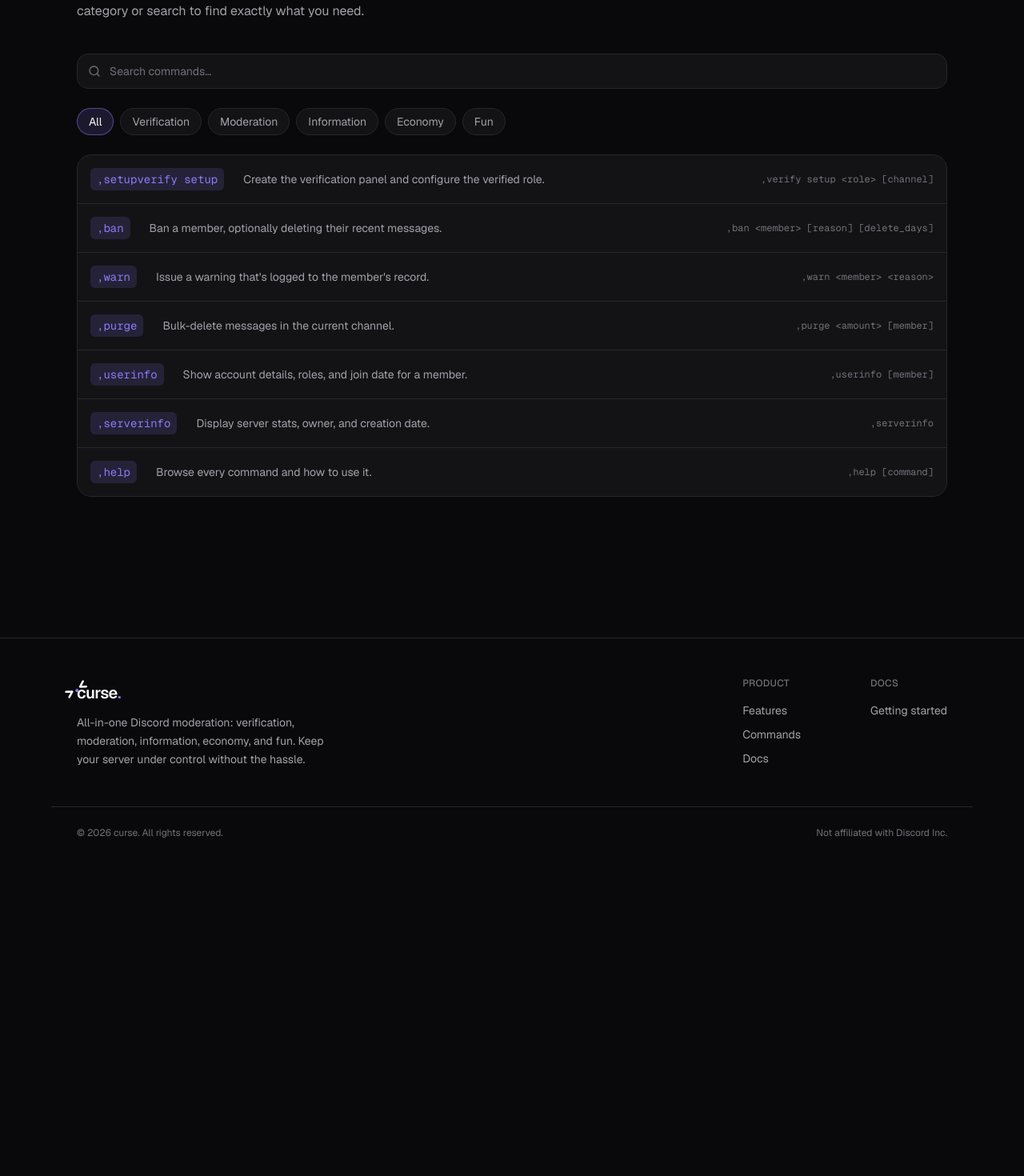
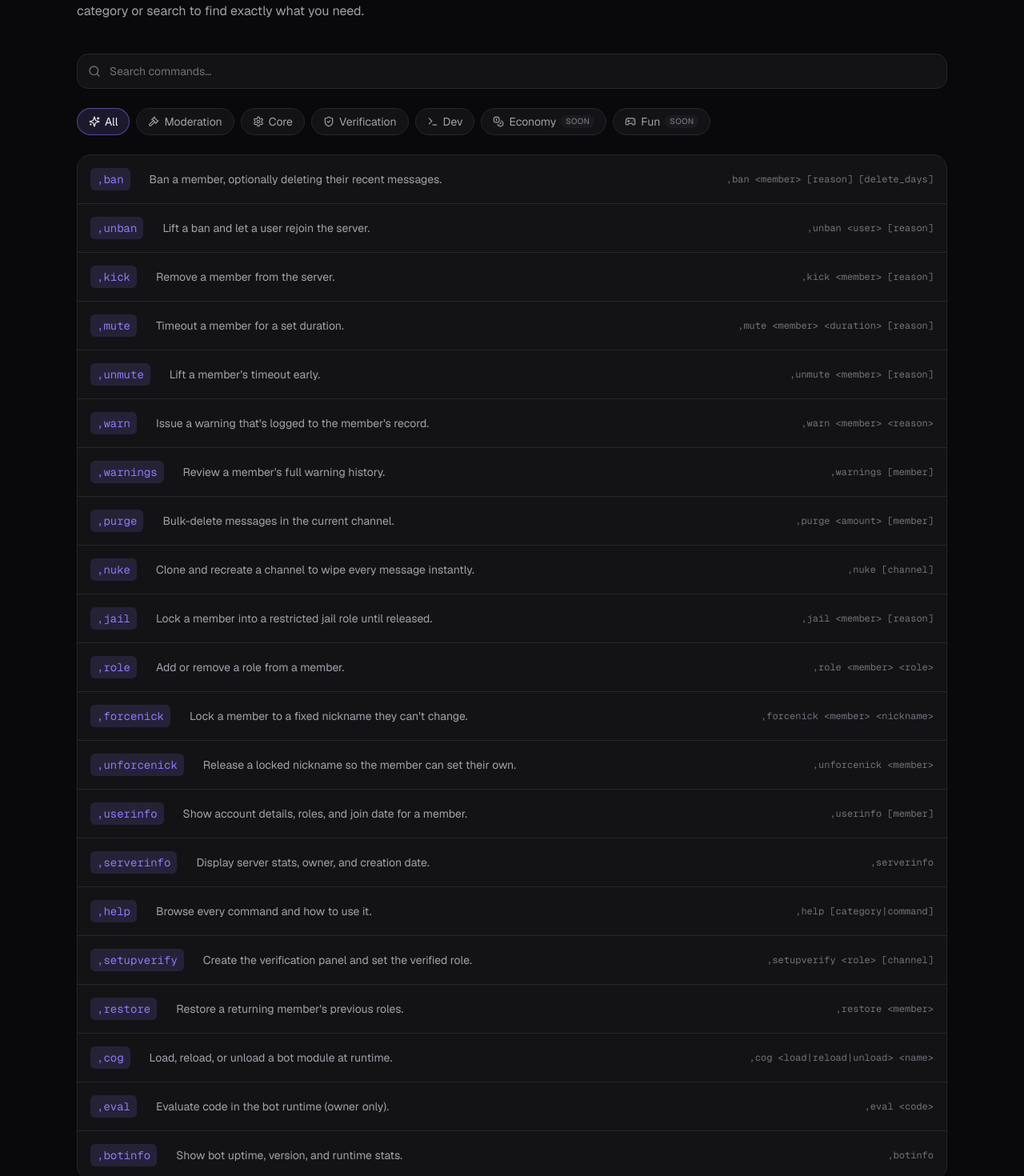
Before and after one commit to yvesdeniz/curse-web, a Next.js app: page /commands in a window 1280 px wide. Shown: the part 260-1730 px from the top of the page at 80% size. Before the commit the page ends 1333 px from the top, so only its background shows below. Built offline with nearby package versions, Linux system fonts and the light colour scheme; no server answers.

Commit message:
feat: changelog added, new commands added to /commands/route

```diff
--- /dev/null
+++ b/app/changelog/page.tsx
@@ -0,0 +1,65 @@
+import type { Metadata } from "next";
+import { Container } from "@/components/Container";
+import { SectionHeading } from "@/components/SectionHeading";
+import { Reveal } from "@/components/Reveal";
+import { Prose } from "@/components/Prose";
+import { getChangelog } from "@/lib/changelog";
+
+export const metadata: Metadata = {
+  title: "Changelog",
+  description:
+    "Every release of curse — new commands, improvements, and fixes, newest first.",
+};
+
+const dateFmt = new Intl.DateTimeFormat("en-US", {
+  year: "numeric",
+  month: "long",
+  day: "numeric",
+});
+
+export default function ChangelogPage() {
+  const entries = getChangelog();
+
+  return (
+    <Container className="py-16 sm:py-20">
+      <SectionHeading
+        eyebrow="Changelog"
+        title="What's new"
+        subtitle="Every release of curse — new commands, improvements, and fixes. Newest first."
+      />
+
+      <ol className="relative mt-12 flex flex-col gap-12 border-l border-border pl-8 sm:pl-10">
+        {entries.map((entry, i) => (
+          <Reveal as="li" key={entry.slug} delay={i * 70} className="relative">
+            {/* Timeline node, centered on the rail */}
+            <span
+              aria-hidden
+              className="absolute -left-[2.3125rem] top-1.5 sm:-left-[2.8125rem]"
+            >
+              <span className="absolute -inset-1.5 rounded-full bg-accent/15" />
+              <span className="relative block size-2.5 rounded-full bg-accent ring-4 ring-background" />
+            </span>
+
+            <div className="flex flex-wrap items-center gap-x-3 gap-y-2">
+              <span className="rounded-full border border-accent/40 bg-accent/10 px-2.5 py-0.5 font-mono text-xs text-accent">
+                v{entry.version}
+              </span>
+              {entry.title ? (
+                <span className="text-sm font-medium text-foreground">
+                  {entry.title}
+                </span>
+              ) : null}
+              <time dateTime={entry.date} className="text-xs text-faint">
+                {dateFmt.format(new Date(entry.date))}
+              </time>
+            </div>
+
+            <Prose className="mt-4">
+              <div dangerouslySetInnerHTML={{ __html: entry.html }} />
+            </Prose>
+          </Reveal>
+        ))}
+      </ol>
+    </Container>
+  );
+}
--- a/app/layout.tsx
+++ b/app/layout.tsx
@@ -29,7 +29,6 @@ export const metadata: Metadata = {
   }
 };
 
-// Discord (and other unfurlers) use theme-color for the embed's accent bar.
 export const viewport: Viewport = {
   themeColor: "#8b7cf6",
 };
--- a/components/CommandList.tsx
+++ b/components/CommandList.tsx
@@ -1,8 +1,12 @@
 "use client";
 
 import { useMemo, useState } from "react";
-import { Search, SearchX } from "lucide-react";
-import { commands, categories, type CommandCategory } from "@/lib/commands";
+import { Search, SearchX, Sparkles } from "lucide-react";
+import {
+  commands,
+  categoryMeta,
+  type CommandCategory,
+} from "@/lib/commands";
 import { cn } from "@/lib/cn";
 
 type Filter = "All" | CommandCategory;
@@ -23,7 +27,9 @@ export function CommandList() {
     });
   }, [filter, query]);
 
-  const tabs: Filter[] = ["All", ...categories];
+  const activeMeta =
+    filter === "All" ? null : categoryMeta.find((c) => c.name === filter);
+  const showingComingSoon = activeMeta?.comingSoon ?? false;
 
   return (
     <div className="flex flex-col gap-6">
@@ -41,31 +47,33 @@ export function CommandList() {
       </div>
 
       {/* Category pills */}
-      <div className="flex flex-wrap gap-2" role="tablist" aria-label="Filter by category">
-        {tabs.map((tab) => {
-          const active = filter === tab;
-          return (
-            <button
-              key={tab}
-              type="button"
-              role="tab"
-              aria-selected={active}
-              onClick={() => setFilter(tab)}
-              className={cn(
-                "rounded-full border px-3.5 py-1.5 text-sm transition-colors",
-                active
-                  ? "border-accent/50 bg-accent/15 text-foreground"
-                  : "border-border bg-surface text-muted hover:text-foreground",
-              )}
-            >
-              {tab}
-            </button>
-          );
-        })}
+      <div
+        className="flex flex-wrap gap-2"
+        role="tablist"
+        aria-label="Filter by category"
+      >
+        <CategoryPill
+          label="All"
+          icon={Sparkles}
+          active={filter === "All"}
+          onClick={() => setFilter("All")}
+        />
+        {categoryMeta.map((cat) => (
+          <CategoryPill
+            key={cat.name}
+            label={cat.name}
+            icon={cat.icon}
+            comingSoon={cat.comingSoon}
+            active={filter === cat.name}
+            onClick={() => setFilter(cat.name)}
+          />
+        ))}
       </div>
 
       {/* Results */}
-      {results.length > 0 ? (
+      {showingComingSoon ? (
+        <ComingSoon category={filter as CommandCategory} />
+      ) : results.length > 0 ? (
         <ul className="divide-y divide-border overflow-hidden rounded-2xl border border-border bg-surface">
           {results.map((c) => (
             <li
@@ -102,3 +110,61 @@ export function CommandList() {
     </div>
   );
 }
+
+function CategoryPill({
+  label,
+  icon: Icon,
+  active,
+  comingSoon,
+  onClick,
+}: {
+  label: string;
+  icon: React.ComponentType<{ className?: string }>;
+  active: boolean;
+  comingSoon?: boolean;
+  onClick: () => void;
+}) {
+  return (
+    <button
+      type="button"
+      role="tab"
+      aria-selected={active}
+      onClick={onClick}
+      className={cn(
+        "inline-flex items-center gap-1.5 rounded-full border px-3.5 py-1.5 text-sm transition-colors",
+        active
+          ? "border-accent/50 bg-accent/15 text-foreground"
+          : "border-border bg-surface text-muted hover:text-foreground",
+      )}
+    >
+      <Icon className="size-3.5" />
+      {label}
+      {comingSoon ? (
+        <span className="rounded-full bg-surface-2 px-1.5 py-px text-[10px] font-medium uppercase tracking-wide text-faint">
+          soon
+        </span>
+      ) : null}
+    </button>
+  );
+}
+
+function ComingSoon({ category }: { category: CommandCategory }) {
+  return (
+    <div className="flex flex-col items-center gap-3 rounded-2xl border border-dashed border-border bg-surface/50 py-16 text-center">
+      <Sparkles className="size-6 text-accent" />
+      <p className="text-sm text-foreground">
+        {category} commands are on the way.
+      </p>
+      <p className="max-w-sm text-sm text-muted">
+        This module isn&rsquo;t live yet — follow the{" "}
+        <a
+          href="/changelog"
+          className="text-accent underline underline-offset-4 hover:text-accent-hover"
+        >
+          changelog
+        </a>{" "}
+        to know the moment it ships.
+      </p>
+    </div>
+  );
+}
--- /dev/null
+++ b/content/changelog/2026-06-05-v1.0.0.md
@@ -0,0 +1,19 @@
+---
+version: "1.0.0"
+date: "2026-06-05"
+title: "Launch"
+---
+
+curse is live — an all-in-one Discord moderation bot. The first release ships
+**21 commands** across four categories, all on the comma (`,`) prefix.
+
+### Added
+
+- **Moderation** — `,ban`, `,unban`, `,kick`, `,mute`, `,unmute`, `,warn`, `,warnings`, `,purge`, `,nuke`, `,jail`, `,role`, `,forcenick`, `,unforcenick`.
+- **Core** — `,userinfo`, `,serverinfo`, `,help`.
+- **Verification** — `,setupverify`, `,restore`.
+- **Dev** — `,cog`, `,eval`, `,botinfo`.
+
+### Coming soon
+
+- **Economy** and **Fun** modules — balances, dailies, shops, games, and more.
--- /dev/null
+++ b/lib/changelog.ts
@@ -0,0 +1,40 @@
+import fs from "node:fs";
+import path from "node:path";
+import matter from "gray-matter";
+import { marked } from "marked";
+
+/**
+ * Markdown-driven changelog. Drop a `content/changelog/*.md` file with
+ * `version`, `date`, and optional `title` frontmatter; the body is authored as
+ * plain markdown (### Added / Changed / Fixed) and rendered to HTML at build
+ * time. Entries are returned newest-first.
+ */
+const CHANGELOG_DIR = path.join(process.cwd(), "content", "changelog");
+
+export type ChangelogEntry = {
+  slug: string;
+  version: string;
+  date: string; // ISO (YYYY-MM-DD)
+  title?: string;
+  html: string;
+};
+
+export function getChangelog(): ChangelogEntry[] {
+  const files = fs
+    .readdirSync(CHANGELOG_DIR)
+    .filter((file) => file.endsWith(".md"));
+
+  const entries = files.map((file): ChangelogEntry => {
+    const raw = fs.readFileSync(path.join(CHANGELOG_DIR, file), "utf8");
+    const { data, content } = matter(raw);
+    return {
+      slug: file.replace(/\.md$/, ""),
+      version: String(data.version),
+      date: String(data.date),
+      title: data.title ? String(data.title) : undefined,
+      html: marked.parse(content, { async: false }),
+    };
+  });
+
+  return entries.sort((a, b) => +new Date(b.date) - +new Date(a.date));
+}
--- a/lib/commands.ts
+++ b/lib/commands.ts
@@ -1,7 +1,18 @@
+import {
+  ShieldCheck,
+  Gavel,
+  Settings,
+  Terminal,
+  Coins,
+  Gamepad2,
+  type LucideIcon,
+} from "lucide-react";
+
 export type CommandCategory =
+  | "Moderation"
+  | "Core"
   | "Verification"
-  | "Moderation"
-  | "Information"
+  | "Dev"
   | "Economy"
   | "Fun";
 
@@ -12,55 +23,56 @@ export type Command = {
   usage: string;
 };
 
-export const categories: CommandCategory[] = [
-  "Verification",
-  "Moderation",
-  "Information",
-  "Economy",
-  "Fun",
+export type CategoryMeta = {
+  name: CommandCategory;
+  icon: LucideIcon;
+  /** Marketed but not shipped yet — rendered as a "coming soon" section. */
+  comingSoon?: boolean;
+};
+
+/** Category order + icons, mirroring the bot's own `,help` output. */
+export const categoryMeta: CategoryMeta[] = [
+  { name: "Moderation", icon: Gavel },
+  { name: "Core", icon: Settings },
+  { name: "Verification", icon: ShieldCheck },
+  { name: "Dev", icon: Terminal },
+  { name: "Economy", icon: Coins, comingSoon: true },
+  { name: "Fun", icon: Gamepad2, comingSoon: true },
 ];
 
-/** Command reference. The bot prefix is "," — edit freely. */
+/** Command reference. The bot prefix is ",". */
 export const commands: Command[] = [
-  // Verification
-  {
-    name: ",setupverify setup",
-    category: "Verification",
-    description: "Create the verification panel and configure the verified role.",
-    usage: ",verify setup <role> [channel]",
-  },
-  // {
-  //   name: ",verify panel",
-  //   category: "Verification",
-  //   description: "Post or refresh the one-click verification button.",
-  //   usage: ",verify panel [channel]",
-  // },
-  // {
-  //   name: ",verify bypass",
-  //   category: "Verification",
-  //   description: "Manually mark a member as verified.",
-  //   usage: ",verify bypass <member>",
-  // },
-
-  // Moderation
+  // ---------------------------------------------------------- Moderation
   {
     name: ",ban",
     category: "Moderation",
     description: "Ban a member, optionally deleting their recent messages.",
     usage: ",ban <member> [reason] [delete_days]",
   },
-  // {
-  //   name: ",kick",
-  //   category: "Moderation",
-  //   description: "Remove a member from the server.",
-  //   usage: ",kick <member> [reason]",
-  // },
-  // {
-  //   name: ",mute",
-  //   category: "Moderation",
-  //   description: "Timeout a member for a set duration.",
-  //   usage: ",mute <member> <duration> [reason]",
-  // },
+  {
+    name: ",unban",
+    category: "Moderation",
+    description: "Lift a ban and let a user rejoin the server.",
+    usage: ",unban <user> [reason]",
+  },
+  {
+    name: ",kick",
+    category: "Moderation",
+    description: "Remove a member from the server.",
+    usage: ",kick <member> [reason]",
+  },
+  {
+    name: ",mute",
+    category: "Moderation",
+    description: "Timeout a member for a set duration.",
+    usage: ",mute <member> <duration> [reason]",
+  },
+  {
+    name: ",unmute",
+    category: "Moderation",
+    description: "Lift a member's timeout early.",
+    usage: ",unmute <member> [reason]",
+  },
   {
     name: ",warn",
     category: "Moderation",
@@ -68,81 +80,99 @@ export const commands: Command[] = [
     usage: ",warn <member> <reason>",
   },
   {
+    name: ",warnings",
+    category: "Moderation",
+    description: "Review a member's full warning history.",
+    usage: ",warnings [member]",
+  },
+  {
     name: ",purge",
     category: "Moderation",
     description: "Bulk-delete messages in the current channel.",
     usage: ",purge <amount> [member]",
   },
-  // {
-  //   name: ",lockdown",
-  //   category: "Moderation",
-  //   description: "Lock a channel so members can no longer send messages.",
-  //   usage: ",lockdown [channel] [reason]",
-  // },
+  {
+    name: ",nuke",
+    category: "Moderation",
+    description: "Clone and recreate a channel to wipe every message instantly.",
+    usage: ",nuke [channel]",
+  },
+  {
+    name: ",jail",
+    category: "Moderation",
+    description: "Lock a member into a restricted jail role until released.",
+    usage: ",jail <member> [reason]",
+  },
+  {
+    name: ",role",
+    category: "Moderation",
+    description: "Add or remove a role from a member.",
+    usage: ",role <member> <role>",
+  },
+  {
+    name: ",forcenick",
+    category: "Moderation",
+    description: "Lock a member to a fixed nickname they can't change.",
+    usage: ",forcenick <member> <nickname>",
+  },
+  {
+    name: ",unforcenick",
+    category: "Moderation",
+    description: "Release a locked nickname so the member can set their own.",
+    usage: ",unforcenick <member>",
+  },
 
-  // Information
+  // ---------------------------------------------------------------- Core
   {
     name: ",userinfo",
-    category: "Information",
+    category: "Core",
     description: "Show account details, roles, and join date for a member.",
     usage: ",userinfo [member]",
   },
   {
     name: ",serverinfo",
-    category: "Information",
+    category: "Core",
     description: "Display server stats, owner, and creation date.",
     usage: ",serverinfo",
   },
   {
     name: ",help",
-    category: "Information",
+    category: "Core",
     description: "Browse every command and how to use it.",
-    usage: ",help [command]",
+    usage: ",help [category|command]",
   },
 
-  // Economy
-  // {
-  //   name: ",balance",
-  //   category: "Economy",
-  //   description: "Check your wallet and bank balance.",
-  //   usage: ",balance [member]",
-  // },
-  // {
-  //   name: ",daily",
-  //   category: "Economy",
-  //   description: "Claim your daily coin reward.",
-  //   usage: ",daily",
-  // },
-  // {
-  //   name: ",shop",
-  //   category: "Economy",
-  //   description: "Browse and buy items from the server shop.",
-  //   usage: ",shop [page]",
-  // },
-  // {
-  //   name: ",pay",
-  //   category: "Economy",
-  //   description: "Send coins to another member.",
-  //   usage: ",pay <member> <amount>",
-  // },
+  // -------------------------------------------------------- Verification
+  {
+    name: ",setupverify",
+    category: "Verification",
+    description: "Create the verification panel and set the verified role.",
+    usage: ",setupverify <role> [channel]",
+  },
+  {
+    name: ",restore",
+    category: "Verification",
+    description: "Restore a returning member's previous roles.",
+    usage: ",restore <member>",
+  },
 
-  // // Fun
-  // {
-  //   name: ",8ball",
-  //   category: "Fun",
-  //   description: "Ask the magic 8-ball a yes/no question.",
-  //   usage: ",8ball <question>",
-  // },
-  // {
-  //   name: ",meme",
-  //   category: "Fun",
-  //   description: "Pull a fresh meme into the channel.",
-  //   usage: ",meme",
-  // },
-  // {
-  //   name: ",rps",
-  //   category: "Fun",
-  //   description: "Play rock-paper-scissors against the bot.",
-  //   usage: ",rps <choice>",
-  // },
+  // ----------------------------------------------------------------- Dev
+  {
+    name: ",cog",
+    category: "Dev",
+    description: "Load, reload, or unload a bot module at runtime.",
+    usage: ",cog <load|reload|unload> <name>",
+  },
+  {
+    name: ",eval",
+    category: "Dev",
+    description: "Evaluate code in the bot runtime (owner only).",
+    usage: ",eval <code>",
+  },
+  {
+    name: ",botinfo",
+    category: "Dev",
+    description: "Show bot uptime, version, and runtime stats.",
+    usage: ",botinfo",
+  },
 ];
--- a/package.json
+++ b/package.json
@@ -10,7 +10,9 @@
   },
   "dependencies": {
     "geist": "^1.3.1",
+    "gray-matter": "^4.0.3",
     "lucide-react": "^0.468.0",
+    "marked": "^18.0.5",
     "next": "^15.1.6",
     "react": "^19.0.0",
     "react-dom": "^19.0.0"
```
Also changed, not shown: components/Footer.tsx (+8 -0 lines), 1 other file (tests, documents, lock files or other folders).
